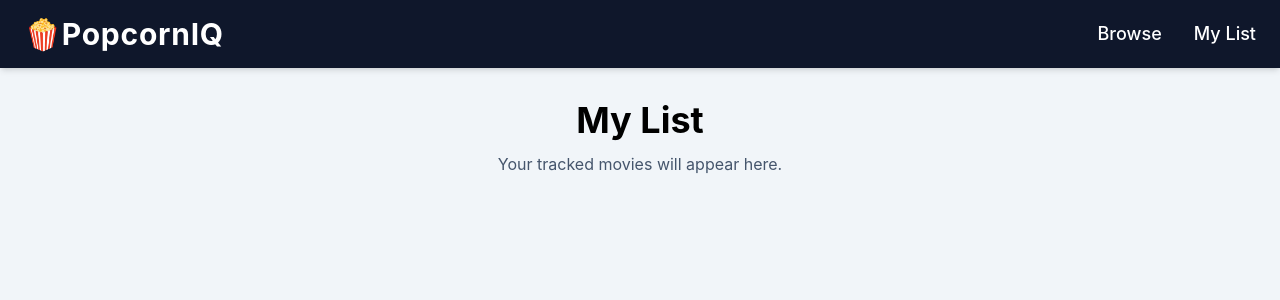
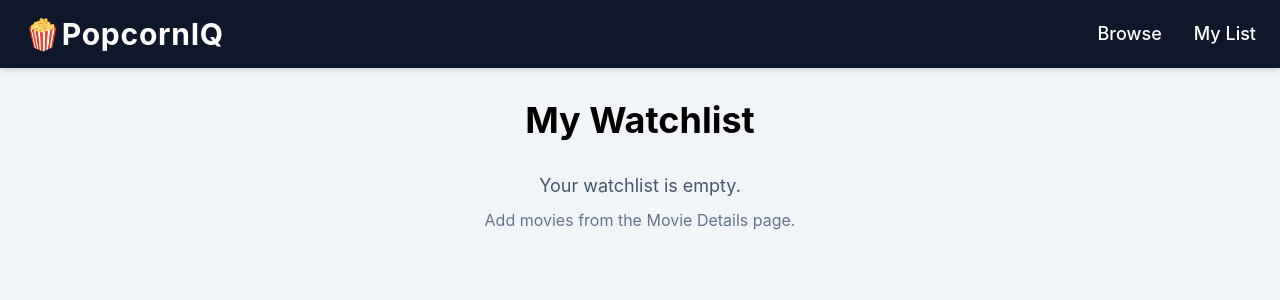
Before and after one commit to Aryayayayaa/popcorniq, a React (Vite) app: page /my-list in a window 1280 px wide. Shown: the top 300 px of the page. Built offline with nearby package versions, Linux system fonts and the light colour scheme; no server answers.

Commit message:
Display watchlist on My List page

```diff
--- a/src/pages/MyList.jsx
+++ b/src/pages/MyList.jsx
@@ -1,9 +1,27 @@
+import MovieGrid from "../components/MovieGrid";
+
+import { useLibrary } from "../context/LibraryContext";
+
 function MyList() {
+  const { state } = useLibrary();
+
+  const { watchlist } = state;
+
   return (
-    <section className="text-center">
-      <h1 className="mb-3 text-4xl font-bold">My List</h1>
+    <section className="mx-auto max-w-7xl">
+      <h1 className="mb-8 text-center text-4xl font-bold">My Watchlist</h1>
 
-      <p className="text-slate-600">Your tracked movies will appear here.</p>
+      {watchlist.length === 0 ? (
+        <div className="text-center">
+          <p className="text-lg text-slate-600">Your watchlist is empty.</p>
+
+          <p className="mt-2 text-slate-500">
+            Add movies from the Movie Details page.
+          </p>
+        </div>
+      ) : (
+        <MovieGrid movies={watchlist} />
+      )}
     </section>
   );
 }
```
